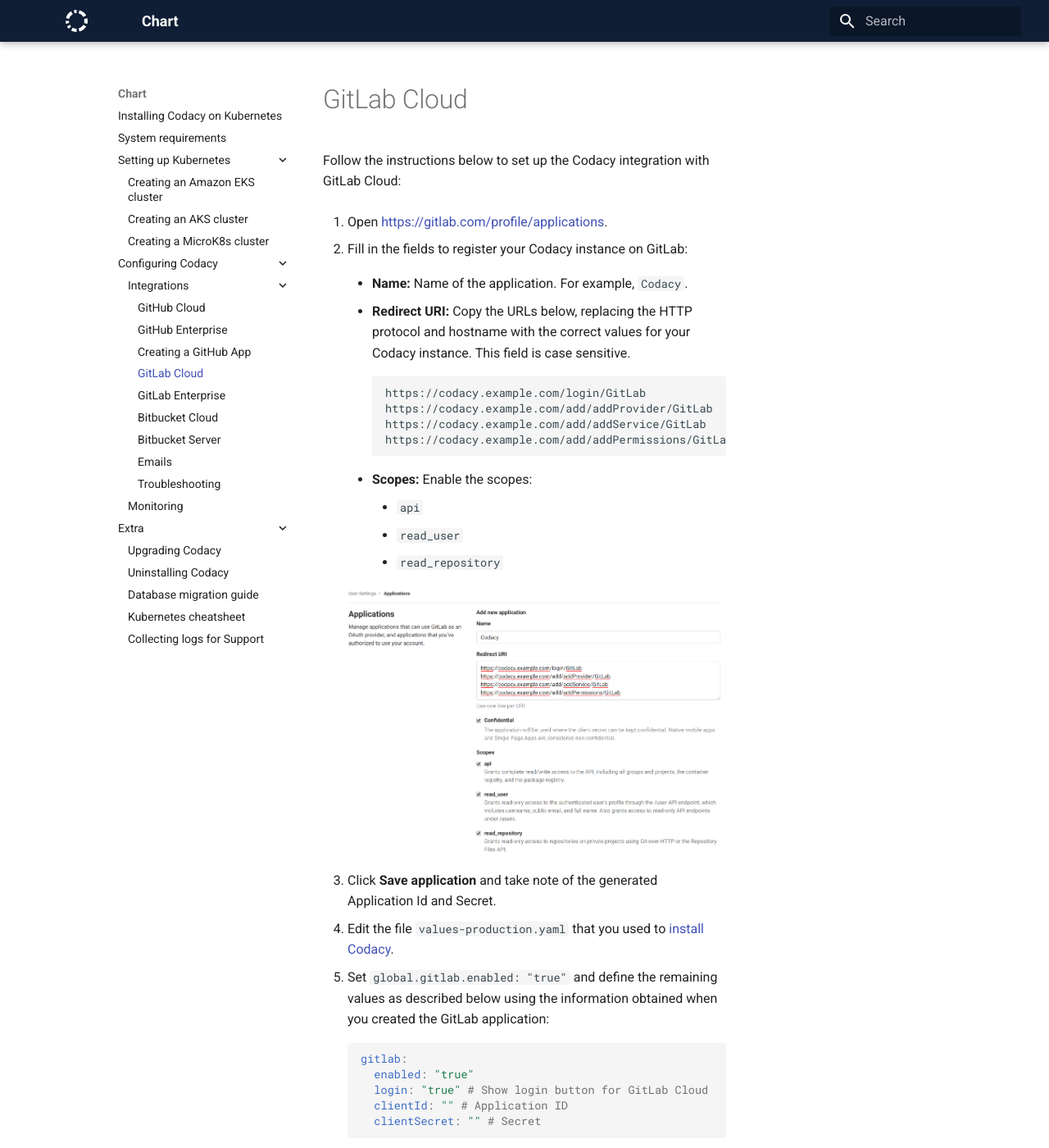
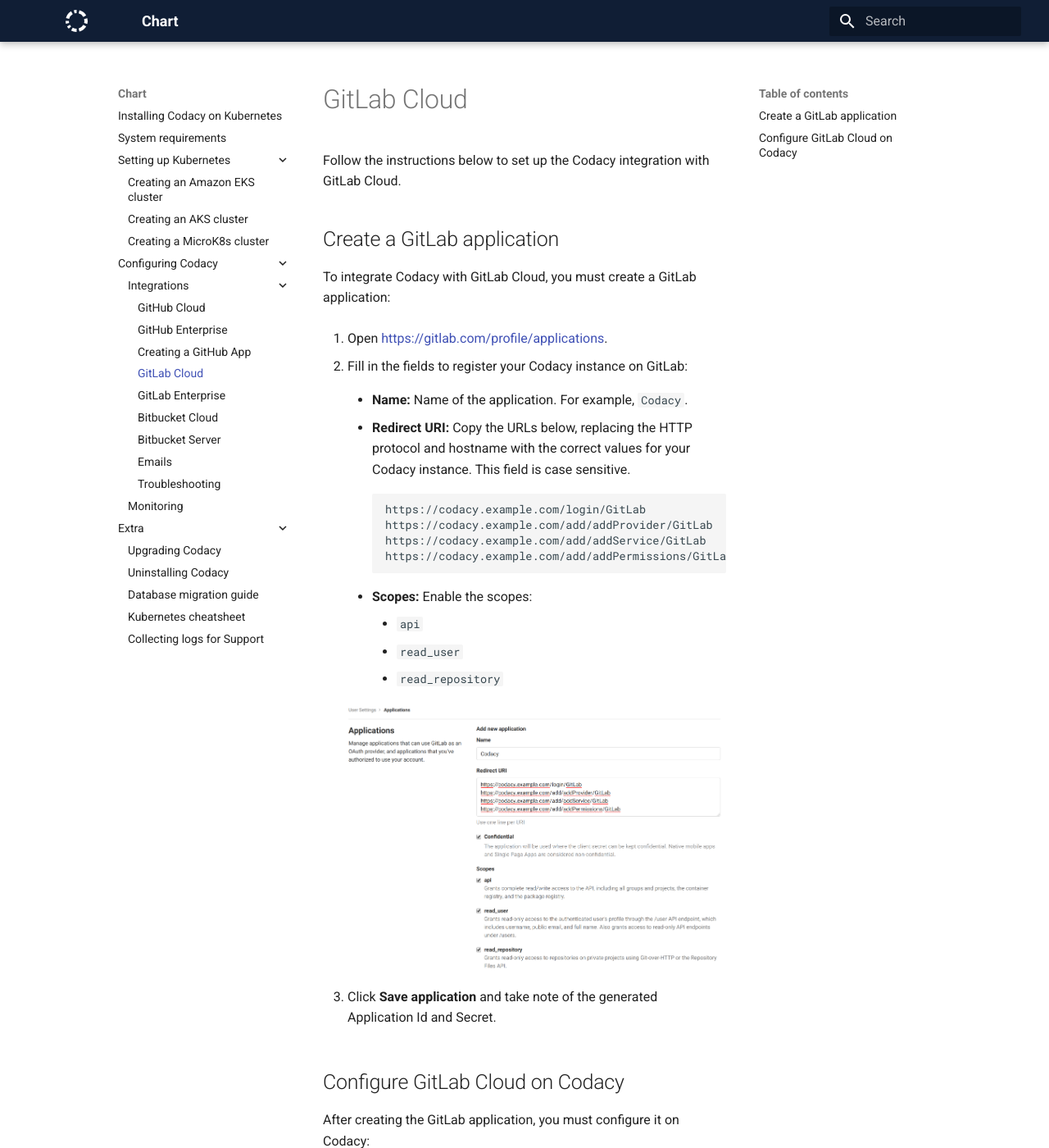
Before and after one commit to codacy/chart, an MkDocs documentation site: the page built from docs/configuration/integrations/gitlab-cloud.md, in a window 1280 px wide and 1400 px high. Shown: the whole window at 82% size. Built offline with MkDocs 1.6.1 and Material for MkDocs 9.7.7, drawn with Linux system fonts in a browser that asks for light colours.

Commit message:
Add sections to GitLab provider configs to better support linking

````diff
--- a/docs/configuration/integrations/gitlab-cloud.md
+++ b/docs/configuration/integrations/gitlab-cloud.md
@@ -1,6 +1,10 @@
 # GitLab Cloud
 
-Follow the instructions below to set up the Codacy integration with GitLab Cloud:
+Follow the instructions below to set up the Codacy integration with GitLab Cloud.
+
+## Create a GitLab application
+
+To integrate Codacy with GitLab Cloud, you must create a GitLab application:
 
 1.  Open <https://gitlab.com/profile/applications>.
 
@@ -19,17 +23,21 @@
 
     -   **Scopes:** Enable the scopes:
 
-        - `api`
-        - `read_user`
-        - `read_repository`
+        -   `api`
+        -   `read_user`
+        -   `read_repository`
 
     ![GitLab Cloud application](images/gitlab-cloud-application.png)
 
 3.  Click **Save application** and take note of the generated Application Id and Secret.
 
-4.  Edit the file `values-production.yaml` that you used to [install Codacy](../../index.md#helm-upgrade).
+## Configure GitLab Cloud on Codacy
 
-5.  Set `global.gitlab.enabled: "true"` and define the remaining values as described below using the information obtained when you created the GitLab application:
+After creating the GitLab application, you must configure it on Codacy:
+
+1.  Edit the file `values-production.yaml` that you used to [install Codacy](../../index.md#helm-upgrade).
+
+2.  Set `global.gitlab.enabled: "true"` and define the remaining values as described below using the information obtained when you created the GitLab application:
 
     ```yaml
     gitlab:
````
Also changed, not shown: other parts of docs/configuration/integrations/gitlab-cloud.md (+1 -1 lines), docs/configuration/integrations/gitlab-enterprise.md (+15 -7 lines).
